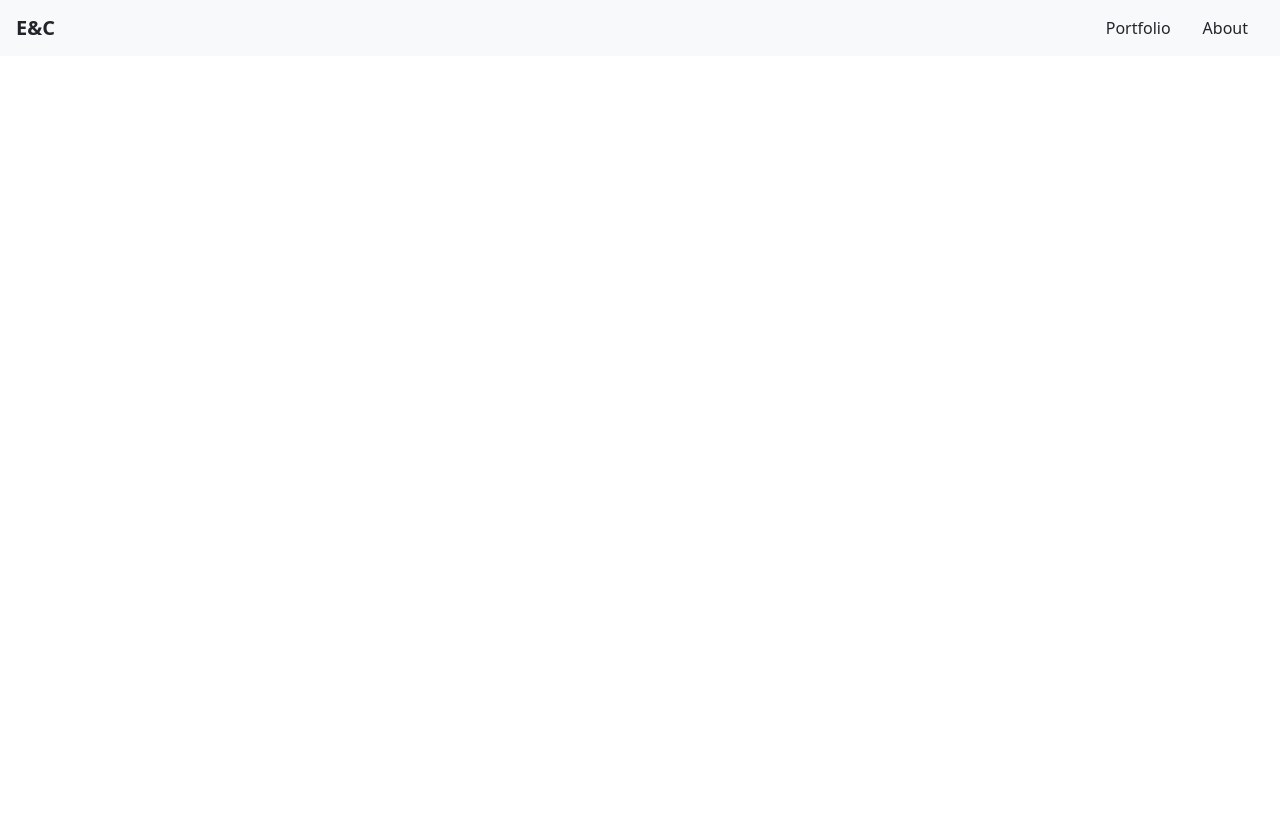
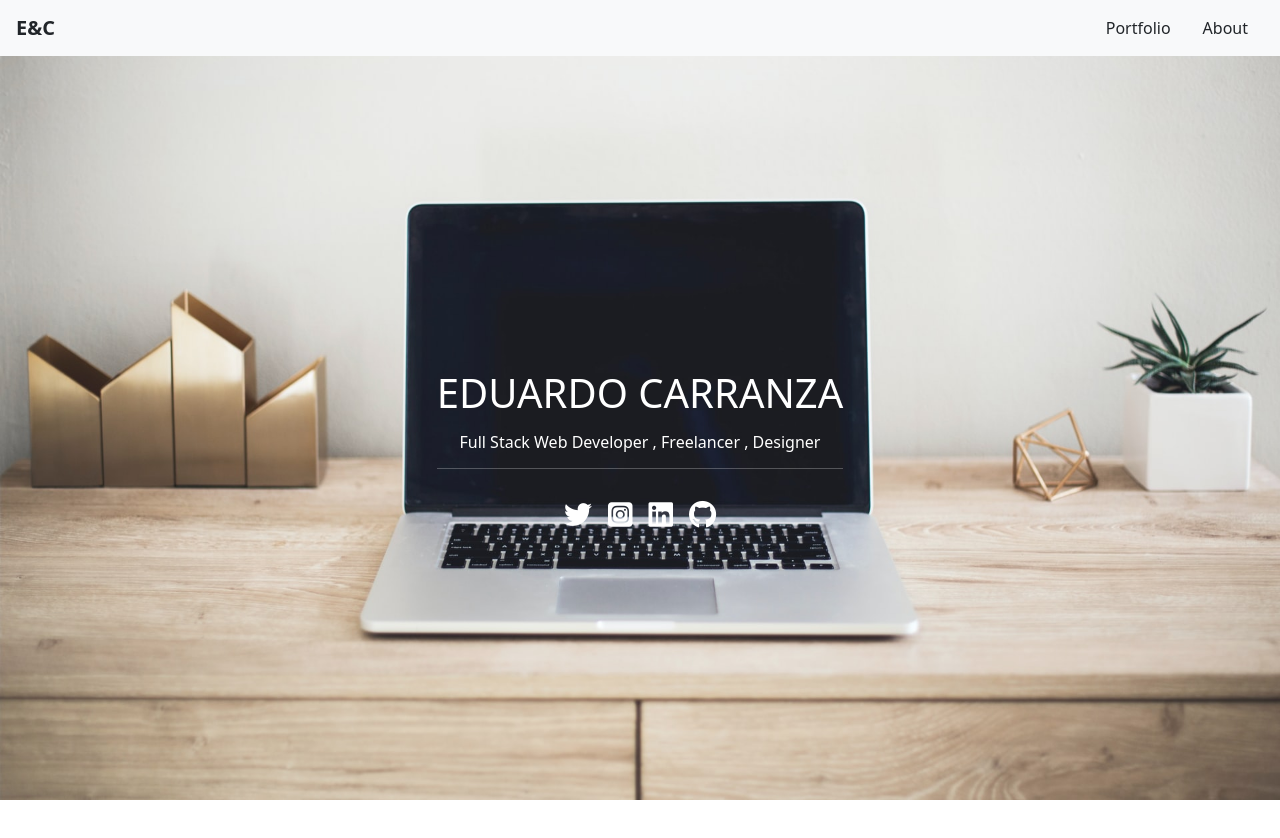
Before and after one commit to Eduardo-Rafael/Personal-Portfolio, a plain HTML site: page index.html in a window 1280 px wide. Before the commit the page ends 800 px from the top, so only its background shows below. Drawn offline with Linux system fonts and the light colour scheme.

Commit message:
Adds style to the header

```diff
--- a/style.css
+++ b/style.css
@@ -1 +1,20 @@
 /* Author: Eduardo Carranza */
+
+
+/* ---------general style--------- */
+
+.container {
+  max-width: 1760px;
+  padding: 0 80px;
+}
+
+/* --------end of general style---- */
+
+/* -------- header ---------- */
+header {
+  background-image: url("images/kari-shea-1SAnrIxw5OY-unsplash.jpg");
+  background-size: cover;
+  background-position: center;
+  height: 100vh;
+}
+/* -------end of header --------- */
```
